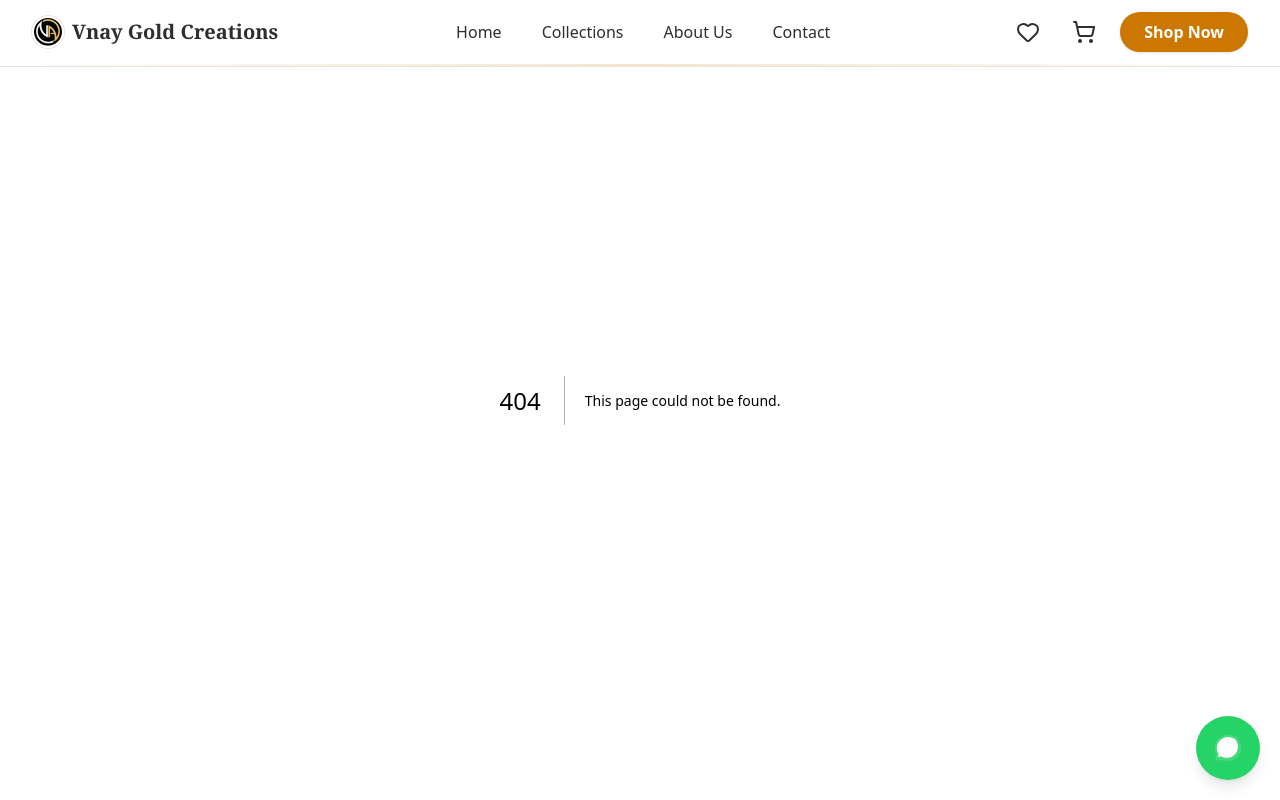
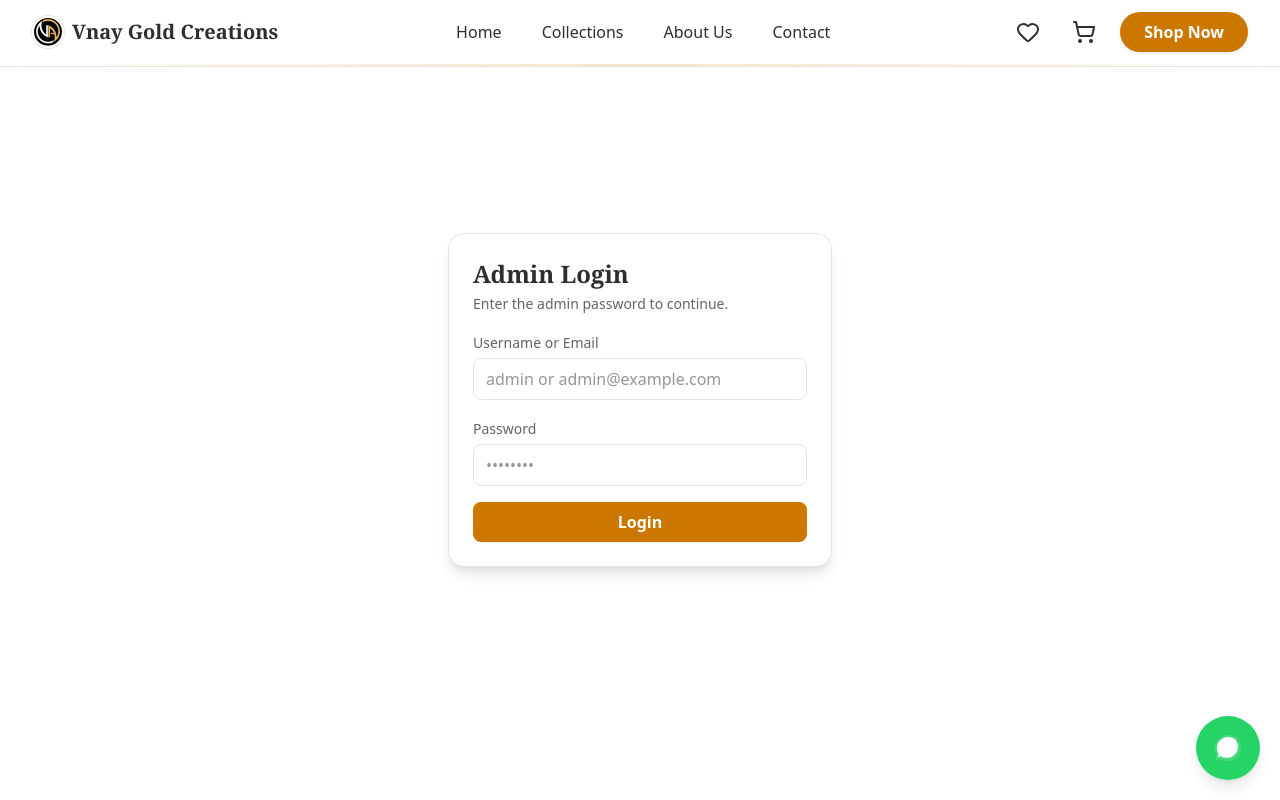
Before and after one commit to Sanketdinkarmore/vinay-gold-arts, a Next.js app: page /admin/login in a window 1280 px wide. Before the commit this address had no page. Built offline with nearby package versions, Linux system fonts and the light colour scheme; a web font is replaced by a local one.

Commit message:
created a protected route for admin login and login page design

```diff
--- /dev/null
+++ b/src/app/admin/(protected)/layout.tsx
@@ -0,0 +1,13 @@
+import { cookies } from 'next/headers';
+import { redirect } from 'next/navigation';
+
+export default async function ProtectedAdminLayout({ children }: { children: React.ReactNode }) {
+  const cookieStore = await cookies();
+  const authed = cookieStore.get('admin_auth')?.value === 'true';
+  if (!authed) {
+    redirect('/admin/login');
+  }
+  return (
+    <>{children}</>
+  );
+}
--- /dev/null
+++ b/src/app/admin/(protected)/page.tsx
@@ -0,0 +1,43 @@
+"use client";
+
+import { useRouter } from 'next/navigation';
+
+export default function AdminDashboard() {
+  const router = useRouter();
+
+  const logout = async () => {
+    await fetch('/api/admin/logout', { method: 'POST' });
+    router.replace('/admin/login');
+  };
+
+  return (
+    <main className="min-h-screen pt-20">
+      <section className="py-6 border-b border-border">
+        <div className="container mx-auto px-4 sm:px-6 lg:px-8">
+          <div className="flex items-center justify-between">
+            <h1 className="text-2xl font-serif font-bold">Admin Dashboard</h1>
+            <button onClick={logout} className="px-4 py-2 rounded-lg border border-border hover:bg-muted">Logout</button>
+          </div>
+        </div>
+      </section>
+      <section className="py-8">
+        <div className="container mx-auto px-4 sm:px-6 lg:px-8">
+          <div className="grid gap-4 sm:gap-6 grid-cols-1 sm:grid-cols-2 lg:grid-cols-3">
+            <a href="#" className="rounded-xl border border-border p-4 hover:bg-muted">
+              <h2 className="font-semibold">Products</h2>
+              <p className="text-sm text-muted-foreground">Manage your catalog</p>
+            </a>
+            <a href="#" className="rounded-xl border border-border p-4 hover:bg-muted">
+              <h2 className="font-semibold">Orders</h2>
+              <p className="text-sm text-muted-foreground">View customer inquiries</p>
+            </a>
+            <a href="#" className="rounded-xl border border-border p-4 hover:bg-muted">
+              <h2 className="font-semibold">Settings</h2>
+              <p className="text-sm text-muted-foreground">Store preferences</p>
+            </a>
+          </div>
+        </div>
+      </section>
+    </main>
+  );
+}
--- /dev/null
+++ b/src/app/admin/layout.tsx
@@ -0,0 +1 @@
+export default function AdminLayout({ children }: { children: React.ReactNode }) { return <>{children}</>; }
--- /dev/null
+++ b/src/app/admin/login/page.tsx
@@ -0,0 +1,76 @@
+"use client";
+
+import { useState, Suspense } from 'react';
+import { useSearchParams, useRouter } from 'next/navigation';
+
+function LoginForm() {
+  const [identifier, setIdentifier] = useState('');
+  const [password, setPassword] = useState('');
+  const [error, setError] = useState<string | null>(null);
+  const searchParams = useSearchParams();
+  const router = useRouter();
+
+  const next = searchParams.get('next') || '/admin';
+
+  const handleSubmit = async (e: React.FormEvent) => {
+    e.preventDefault();
+    setError(null);
+    try {
+      const res = await fetch('/api/admin/login', {
+        method: 'POST',
+        headers: { 'Content-Type': 'application/json' },
+        body: JSON.stringify({ identifier, password }),
+      });
+      if (!res.ok) {
+        const data = await res.json().catch(() => ({}));
+        setError(data?.message || 'Invalid password');
+        return;
+      }
+      router.replace(next);
+    } catch {
+      setError('Something went wrong. Please try again.');
+    }
+  };
+
+  return (
+    <main className="min-h-screen flex items-center justify-center p-6">
+      <form onSubmit={handleSubmit} className="w-full max-w-sm bg-background border border-border rounded-2xl p-6 shadow-lg space-y-4">
+        <div className="space-y-1">
+          <h1 className="text-2xl font-serif font-bold text-foreground">Admin Login</h1>
+          <p className="text-sm text-muted-foreground">Enter the admin password to continue.</p>
+        </div>
+        <div>
+          <label className="text-sm text-muted-foreground">Username or Email</label>
+          <input
+            className="mt-1 w-full rounded-lg border border-border px-3 py-2 bg-background"
+            value={identifier}
+            onChange={e => setIdentifier(e.target.value)}
+            placeholder="admin or admin@example.com"
+            autoComplete="username"
+          />
+        </div>
+        <div>
+          <label className="text-sm text-muted-foreground">Password</label>
+          <input
+            type="password"
+            className="mt-1 w-full rounded-lg border border-border px-3 py-2 bg-background"
+            value={password}
+            onChange={e => setPassword(e.target.value)}
+            placeholder="••••••••"
+            autoComplete="current-password"
+          />
+        </div>
+        {error && <p className="text-sm text-destructive">{error}</p>}
+        <button type="submit" className="w-full bg-primary text-primary-foreground rounded-lg py-2 font-semibold hover:bg-primary/90">Login</button>
+      </form>
+    </main>
+  );
+}
+
+export default function AdminLoginPage() {
+  return (
+    <Suspense fallback={<div>Loading...</div>}>
+      <LoginForm />
+    </Suspense>
+  );
+}
```
